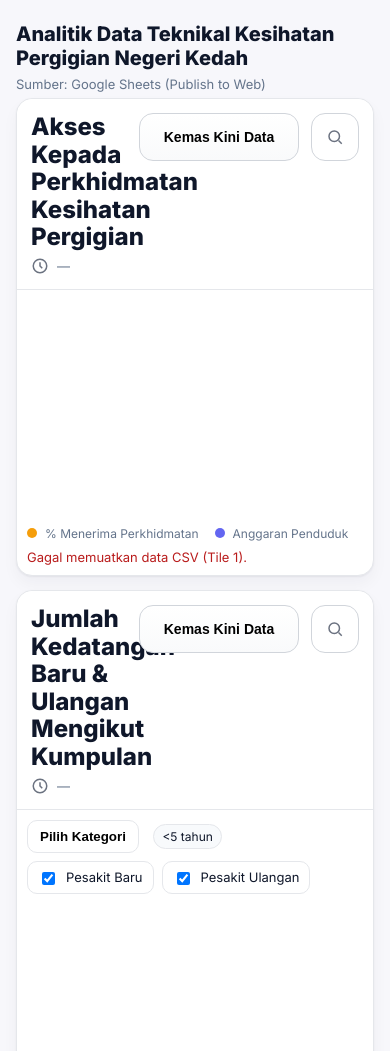
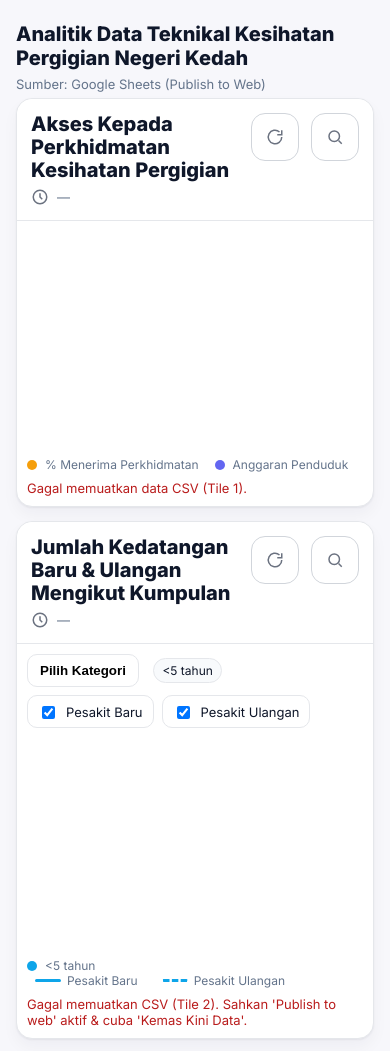
Before and after one commit to rudiKapas/kedah-pergigian-analytics, a plain HTML site: page index.html in a window 390 px wide. Shown: the top 1051 px of the page. Drawn offline with nearby package versions, Linux system fonts and the light colour scheme; no server answers.

Commit message:
Update index.html

```diff
--- a/index.html
+++ b/index.html
@@ -6,19 +6,20 @@
   <title>Analitik Data Teknikal Kesihatan Pergigian Negeri Kedah</title>
 
   <link href="https://fonts.googleapis.com/css2?family=Inter:wght@400;600;700;800&display=swap" rel="stylesheet">
-
   <style>
     :root{
       --bg:#f7f7fb; --panel:#ffffff; --ink:#0f172a; --muted:#64748b; --bd:#e5e7eb;
       --accent:#6366f1; --icon:#6b7280; --hover:#f8fafc;
-      --ctl-h:48px; /* unified height for action buttons */
+      --ctl-h:48px;
+      /* single source of truth for page & tile titles */
+      --title-size:24px;
     }
     *{box-sizing:border-box}
     body{margin:0;background:var(--bg);color:var(--ink);font-family:Inter,system-ui,-apple-system,Segoe UI,Roboto,Arial}
 
     /* Page header */
     .page-header{max-width:1100px;margin:22px auto 6px;padding:0 16px}
-    .page-title{margin:0;font-size:24px;font-weight:800}
+    .page-title{margin:0;font-size:var(--title-size);font-weight:800}
     .page-sub{margin:6px 0 0;color:var(--muted);font-size:13px}
 
     /* Tiles layout */
@@ -26,7 +27,10 @@
       max-width:1100px;margin:6px auto 24px;padding:0 16px;
       display:grid;grid-template-columns:repeat(2,minmax(0,1fr));gap:14px;align-items:stretch
     }
-    @media (max-width:980px){ .wrap{grid-template-columns:1fr} .page-title{font-size:20px} }
+    @media (max-width:980px){
+      :root{ --title-size:20px; }
+      .wrap{grid-template-columns:1fr}
+    }
 
     .tile{
       background:var(--panel);border:1px solid var(--bd);border-radius:16px;
@@ -34,34 +38,27 @@
       display:flex;flex-direction:column;min-height:0
     }
 
-    /* Header (compact) - grid keeps action area from being squeezed */
+    /* Header */
     .tile-header{
       display:grid;grid-template-columns:1fr auto;gap:12px;
       align-items:start;padding:14px;border-bottom:1px solid var(--bd);background:#fff;
       border-top-left-radius:16px;border-top-right-radius:16px
     }
     .header-left{min-width:0}
-    .tile-title{margin:0 0 6px 0;font-size:24px;line-height:1.15;font-weight:800;white-space:normal}
+    .tile-title{margin:0 0 6px 0;font-size:var(--title-size);line-height:1.15;font-weight:800;white-space:normal}
     .header-time{display:flex;align-items:center;gap:8px;color:var(--muted);font-size:13px}
     .icon{width:18px;height:18px;color:var(--icon)}
 
     .header-right{display:flex;align-items:center;gap:12px}
-    .btn{
-      height:var(--ctl-h); display:inline-flex; align-items:center; justify-content:center;
-      border:1px solid #d1d5db; background:linear-gradient(180deg,#fff,#f9fafb);
-      padding:0 14px; border-radius:14px; cursor:pointer; font-size:14px; font-weight:800;
-      white-space:nowrap; min-width:160px; /* prevent wrap */
-    }
-    .btn:hover{border-color:var(--accent);box-shadow:0 0 0 4px rgba(99,102,241,.12)}
     .iconbtn{
       width:var(--ctl-h); height:var(--ctl-h); border-radius:14px; border:1px solid #d1d5db;
       background:#fff; display:grid; place-items:center; cursor:pointer;
       transition:box-shadow .15s,border-color .15s,transform .06s
     }
     .iconbtn:hover{border-color:#94a3b8;box-shadow:0 0 0 4px rgba(148,163,184,.18);background:var(--hover)}
-    .iconbtn:active,.btn:active{transform:translateY(1px)}
+    .iconbtn:active{transform:translateY(1px)}
 
-    /* Bodies (half-height charts) */
+    /* Bodies */
     .tile-body{padding:10px 12px 8px;display:flex;flex-direction:column;min-height:0}
     .chart-container{height:260px;width:100%}
     @media (max-width:980px){ .tile-body{padding:10px} .chart-container{height:220px} }
@@ -126,7 +123,12 @@
           </div>
         </div>
         <div class="header-right">
-          <button class="btn" id="refreshBtn" type="button">Kemas Kini Data</button>
+          <!-- refresh icon button replaces text button -->
+          <button class="iconbtn" id="refreshBtn" title="Kemas Kini Data">
+            <svg class="icon" viewBox="0 0 24 24" fill="none" stroke="currentColor" stroke-width="2" aria-hidden="true">
+              <path d="M21 12a9 9 0 1 1-3-6.7"/><path d="M21 3v6h-6"/>
+            </svg>
+          </button>
           <button class="iconbtn" id="zoom1" title="Perbesar">
             <svg class="icon" viewBox="0 0 24 24" fill="none" stroke="currentColor" stroke-width="2">
               <circle cx="11" cy="11" r="7"></circle><path d="m21 21-4.3-4.3"></path>
@@ -158,7 +160,12 @@
           </div>
         </div>
         <div class="header-right">
-          <button class="btn" id="refreshBtn2" type="button">Kemas Kini Data</button>
+          <!-- refresh icon button replaces text button -->
+          <button class="iconbtn" id="refreshBtn2" title="Kemas Kini Data">
+            <svg class="icon" viewBox="0 0 24 24" fill="none" stroke="currentColor" stroke-width="2" aria-hidden="true">
+              <path d="M21 12a9 9 0 1 1-3-6.7"/><path d="M21 3v6h-6"/>
+            </svg>
+          </button>
           <button class="iconbtn" id="zoom2" title="Perbesar">
             <svg class="icon" viewBox="0 0 24 24" fill="none" stroke="currentColor" stroke-width="2">
               <circle cx="11" cy="11" r="7"></circle><path d="m21 21-4.3-4.3"></path>
@@ -174,9 +181,9 @@
           <div class="dd-menu" id="ddMenu">
             <!-- options injected by app.js -->
             <div class="dd-footer">
-              <button class="btn" id="btnAll" type="button">Pilih Semua</button>
-              <button class="btn" id="btnNone" type="button">Kosongkan</button>
-              <button class="btn" id="btnClose" type="button">Tutup</button>
+              <button class="dd-btn" id="btnAll" type="button">Pilih Semua</button>
+              <button class="dd-btn" id="btnNone" type="button">Kosongkan</button>
+              <button class="dd-btn" id="btnClose" type="button">Tutup</button>
             </div>
           </div>
         </div>
```
